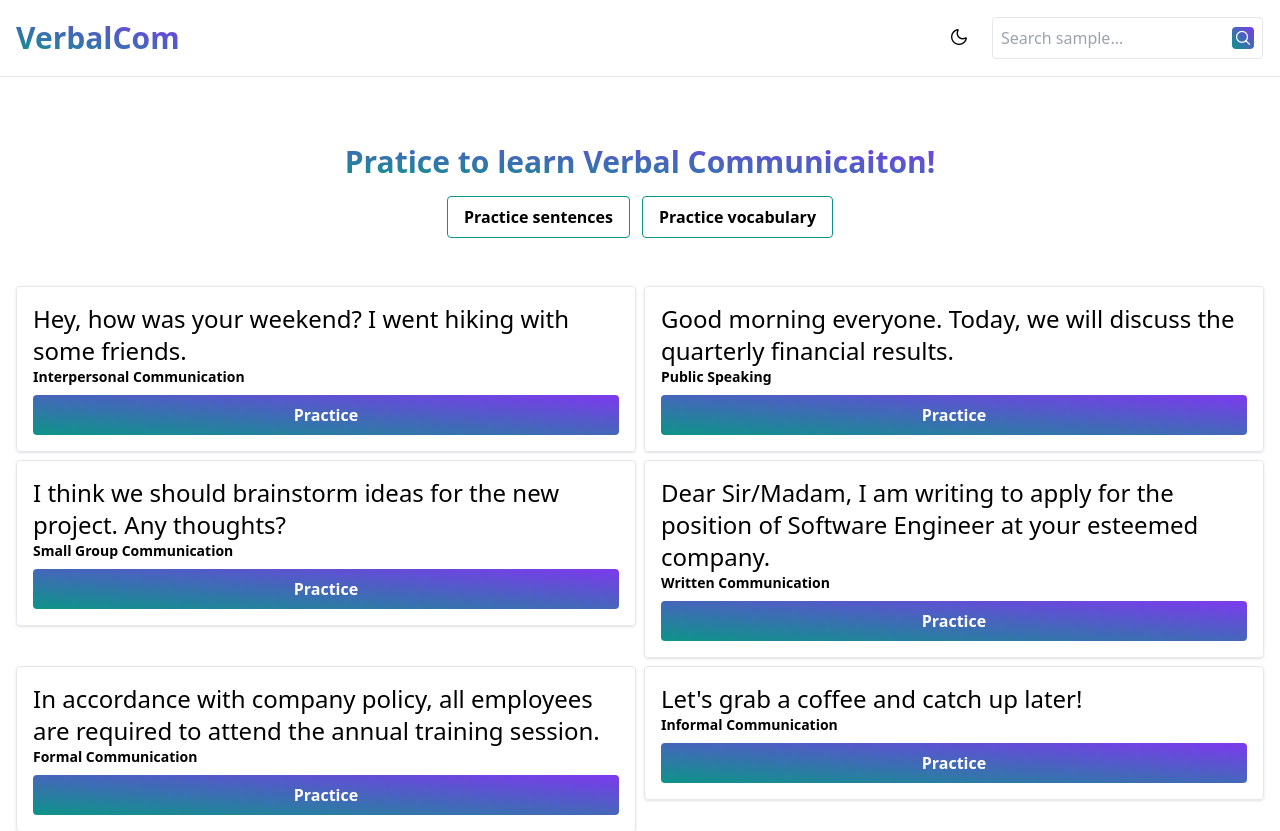
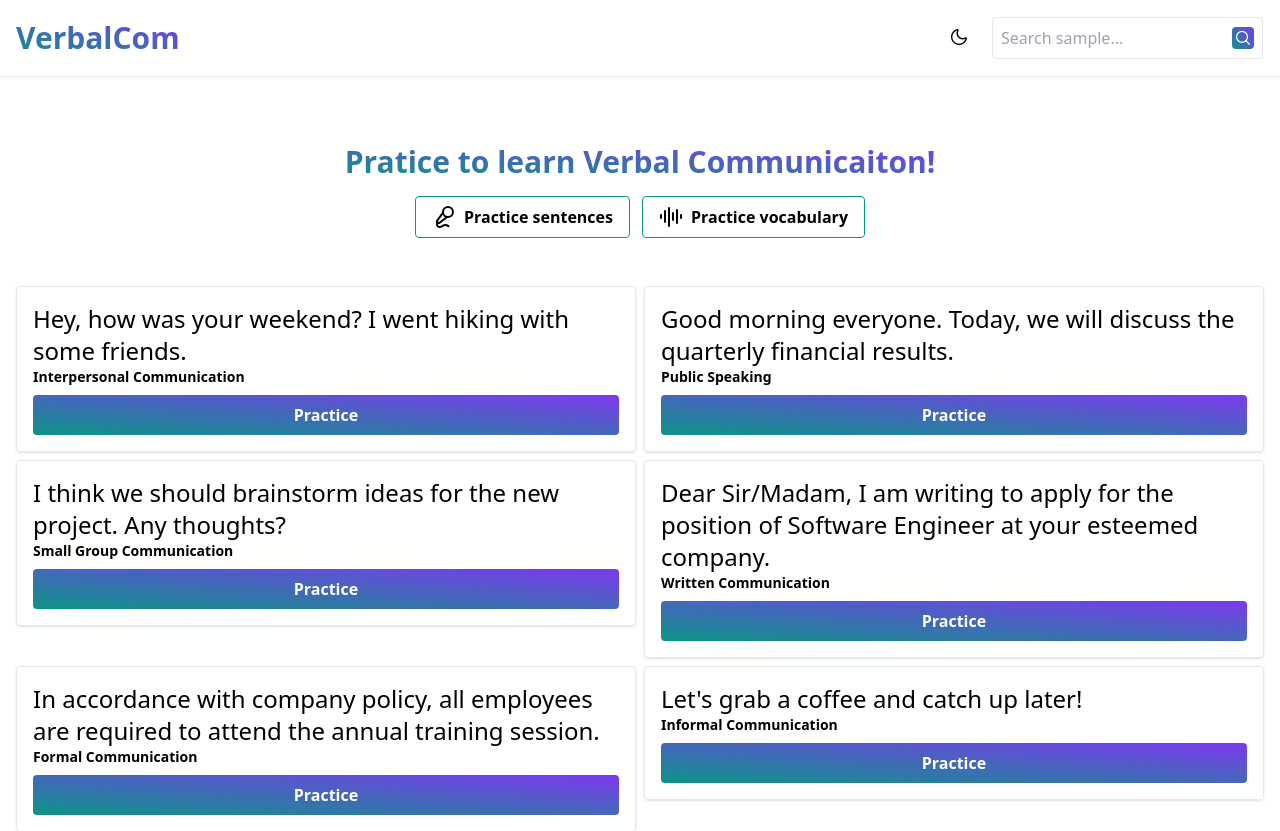
Before and after one commit to ashsajal1/verbalcom, a Vue app: page / in a window 1280 px wide. Shown: the top 831 px of the page. Built offline with nearby package versions, Linux system fonts and the light colour scheme.

Commit message:
style: add icon

```diff
--- a/src/components/HeroSection.vue
+++ b/src/components/HeroSection.vue
@@ -1,17 +1,21 @@
 <script lang="ts" setup>
 import Button from '@/components/Button.vue'
+import { AudioLines } from 'lucide-vue-next';
+import { MicVocal } from 'lucide-vue-next';
 </script>
 
 <template>
     <div class="w-full grid place-items-center py-12">
         <h1 class="mb-4 text-3xl font-bold g-text">Pratice to learn Verbal Communicaiton!</h1>
         <div class="flex items-center gap-3">
-            <Button variant="outline">
+            <Button class="flex items-center gap-2" variant="outline">
+                <MicVocal />
                 Practice sentences
             </Button>
 
             <router-link to='/vocabulary'>
-                <Button variant="outline">
+                <Button class="flex items-center gap-2" variant="outline">
+                    <AudioLines />
                     Practice vocabulary
                 </Button>
             </router-link>
```
